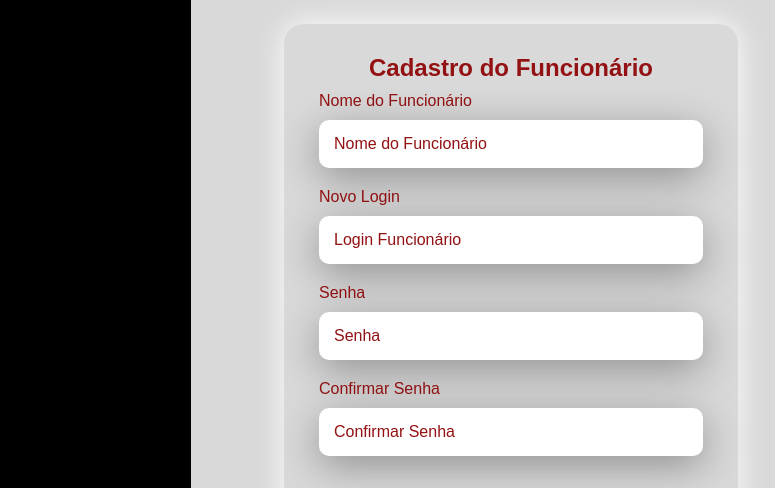
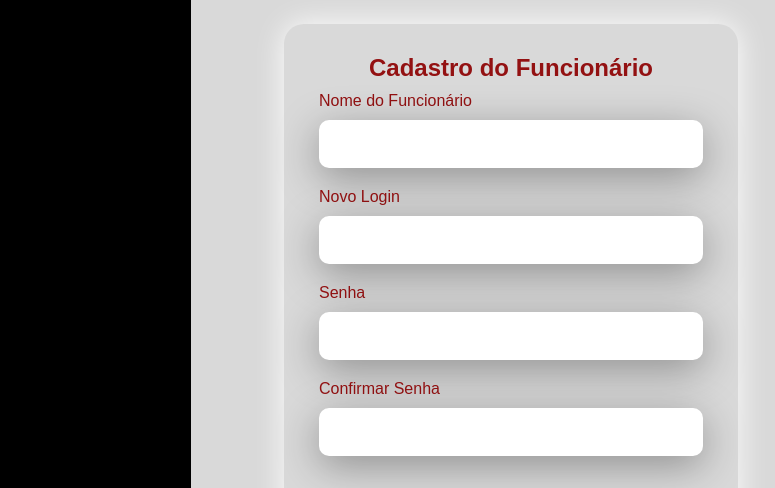
Before and after one commit to DommeMotel/ProjetoDomme, a plain HTML site: page projetodomme/front-end/pages/cadastrofunc.html in a window 1280 px wide. Shown: the part 83-571 px from the top of the page, 449-1224 px from the left. Drawn offline with Linux system fonts and the light colour scheme.

Commit message:
cadastrofunc sem placeholder

```diff
--- a/projetodomme/front-end/pages/cadastrofunc.html
+++ b/projetodomme/front-end/pages/cadastrofunc.html
@@ -18,19 +18,19 @@
             <h2>Cadastro do Funcionário</h2>
             <div class="textfield">
                 <label for="usuario">Nome do Funcionário</label>
-                <input type="text" name="loginFuncionario" placeholder="Nome do Funcionário">
+                <input type="text" name="loginFuncionario">
             </div>
             <div class="textfield">
                 <label for="usuario">Novo Login</label>
-                <input type="text" name="loginFuncionario" placeholder="Login Funcionário">
+                <input type="text" name="loginFuncionario">
             </div>
             <div class="textfield">
                 <label for="senha">Senha</label>
-                <input type="password" name="senhaFuncionario" placeholder="Senha">
+                <input type="password" name="senhaFuncionario">
             </div>
             <div class="textfield">
                 <label for="senha">Confirmar Senha</label>
-                <input type="password" name="senhaFuncionario" placeholder="Confirmar Senha">
+                <input type="password" name="senhaFuncionario">
             </div>
             <button id="btn-login">Cadastrar</button>
             <div class="btncancelar">
```
